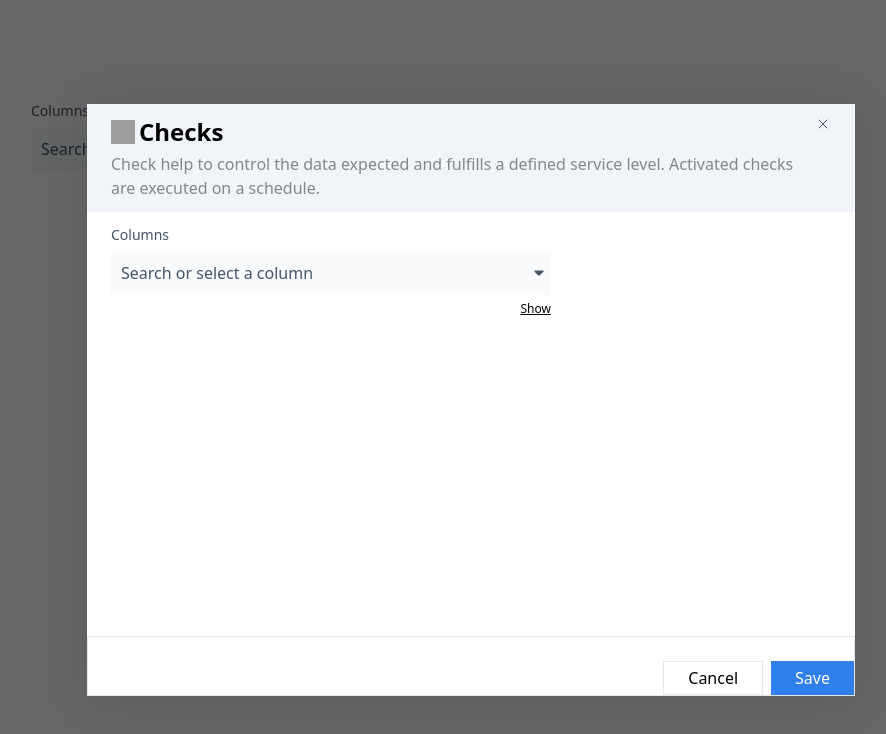
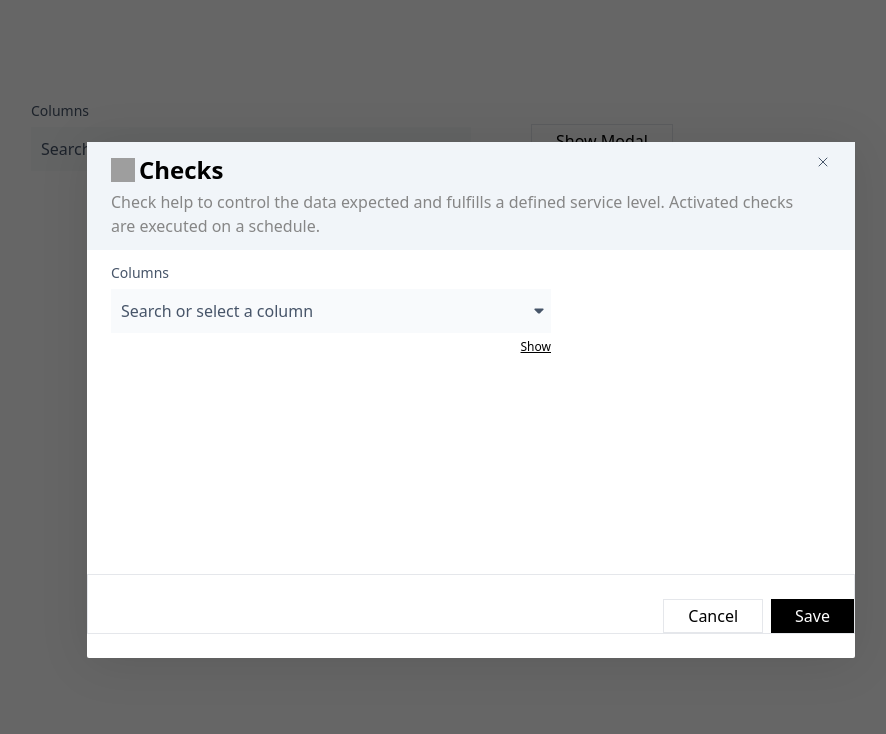
Before and after one commit to TheKachi/sled-dikachi-coworking, a Vue app: page / in a window 1280 px wide. Both pictures are taken after a click on the button "Show Modal". Shown: the top 734 px of the page, without its empty margins (169-1055 px from the left). Built offline with nearby package versions, Linux system fonts and the light colour scheme; grey boxes are pictures that could not be loaded.

Commit message:
feat: add modal transition

```diff
--- a/src/App.vue
+++ b/src/App.vue
@@ -27,7 +27,7 @@
 			</button>
 		</div>
 
-		<Modal v-if="showDialog" @close="showDialog = false">
+		<Modal :isActive="showDialog" @close="showDialog = false">
 			<div slot="header">
 				<div class="flex flex-col gap-[4px] items-start">
 					<div class="flex gap-[4px] items-center">
@@ -49,7 +49,7 @@
 			</div>
 
 			<div slot="body">
-				<div class="md:min-h-[400px] flex flex-col gap-[6px]">
+				<div class="md:min-h-[300px] flex flex-col gap-[6px]">
 					<p class="text-[#475569] text-[14px]">Columns</p>
 
 					<ColumnSelector
@@ -72,7 +72,7 @@
 						Cancel
 					</button>
 					<button
-						class="bg-[#2F80ED] text-white px-[24px] py-[4px] mt-[24px]"
+						class="bg-black text-white px-[24px] py-[4px] mt-[24px]"
 						@click="showDialog = false"
 					>
 						Save
--- a/src/components/Modal.vue
+++ b/src/components/Modal.vue
@@ -1,6 +1,16 @@
 <template>
-  <div class="absolute top-0 left-0 flex justify-center items-center px-[32px] w-full h-screen bg-black/60 z-50" @click="$emit('close')">
-    <div class=" bg-white rounded-sm shadow-[0_4px_50px_rgba(0,0,0,0.1)] self-center max-w-screen-md">
+	<Teleport to="body">
+		<Transition name="modal-outer">
+			<div
+				v-show="isActive"
+				class="absolute top-0 left-0 flex justify-center items-center px-[32px] w-full h-screen bg-black/60 z-50"
+				@click="$emit('close')"
+			>
+				<Transition name="modal-inner">
+					<div
+						v-if="isActive"
+						class="bg-white rounded-sm shadow-[0_4px_50px_rgba(0,0,0,0.1)] self-center max-w-screen-md"
+					>
 						<!-- Header  -->
 						<div
 							class="flex justify-between items-start bg-[#F1F5F9] px-[24px] py-[12px]"
@@ -40,7 +50,7 @@
 						</div>
 
 						<!-- Footer  -->
-        <div class="border border-t mt-auto">
+						<div class="border border-t mt-auto mb-[24px]">
 							<slot name="footer">
 								<button
 									class="bg-black text-white rounded"
@@ -50,16 +60,24 @@
 								</button>
 							</slot>
 						</div>
-			<!-- </div> -->
 					</div>
+				</Transition>
 			</div>
+		</Transition>
+	</Teleport>
 </template>
 
 <script>
 export default {
-  name: 'Modal',
-  emits: ['close']
-}
+	name: "Modal",
+	props: {
+		isActive: {
+			type: Boolean,
+			default: false,
+		},
+	},
+	emits: ["close"],
+};
 </script>
 
 <style>
@@ -81,3 +99,27 @@ export default {
 	background-color: white;
 	padding: 20px;
 }
+
+.modal-outer-enter-active,
+.modal-outer-leave-active {
+	transition: opacity 0.3s cubic-bezier(0.52, 0.02, 0.19, 1.02);
+}
+
+.modal-inner-enter-active {
+	transition: opacity 0.3s cubic-bezier(0.52, 0.02, 0.19, 1.02) 0.15s;
+}
+
+.modal-inner-leave-active {
+	transition: opacity 0.3s cubic-bezier(0.52, 0.02, 0.19, 1.02);
+}
+
+.modal-outer-enter-from,
+.modal-outer-leave-to {
+	opacity: 0;
+}
+
+.modal-inner-enter-from {
+	opacity: 0;
+	transform: scale(0.8);
+}
+</style>
```
Lines whose indentation alone changed are shown as unchanged.
